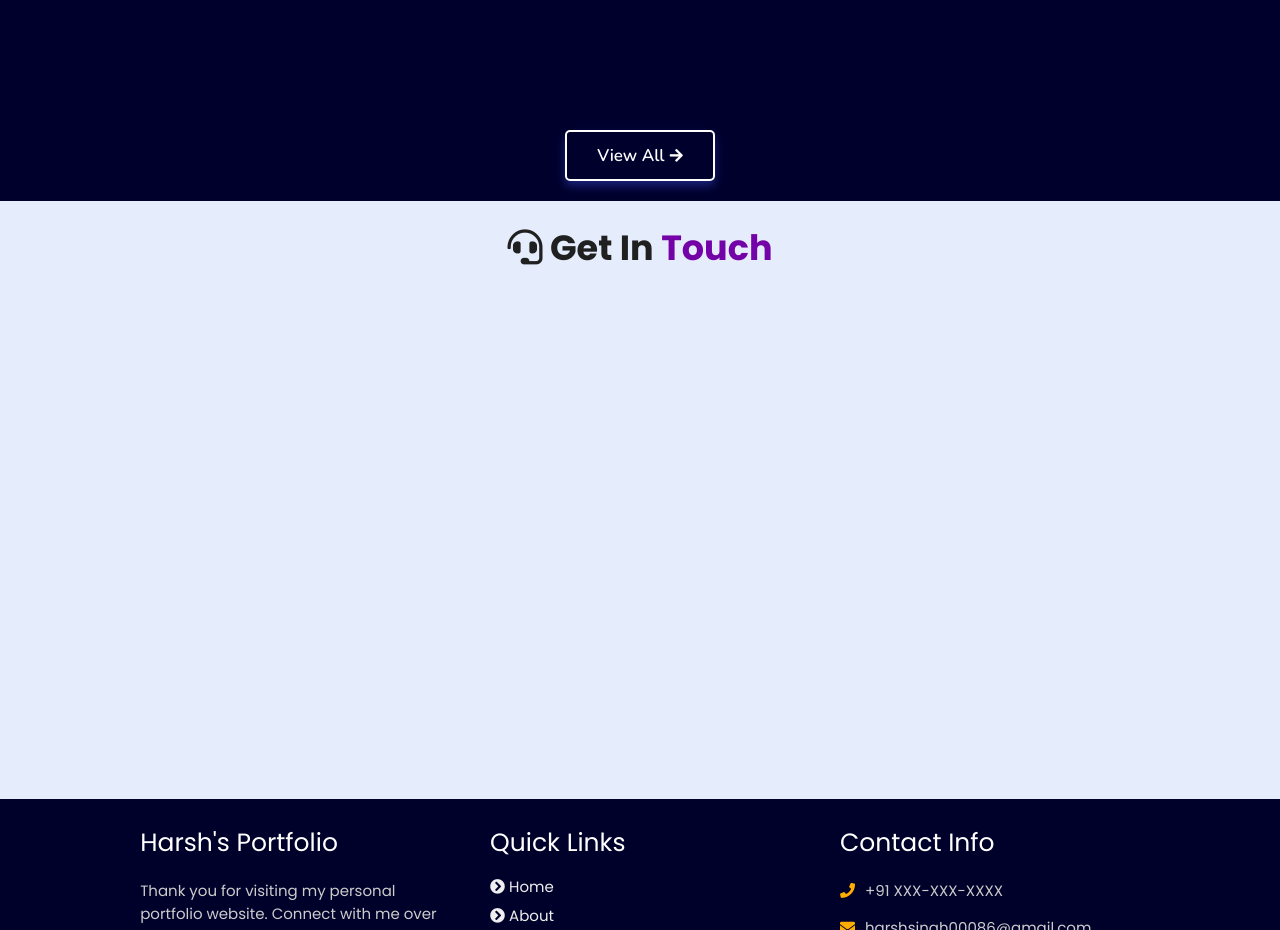
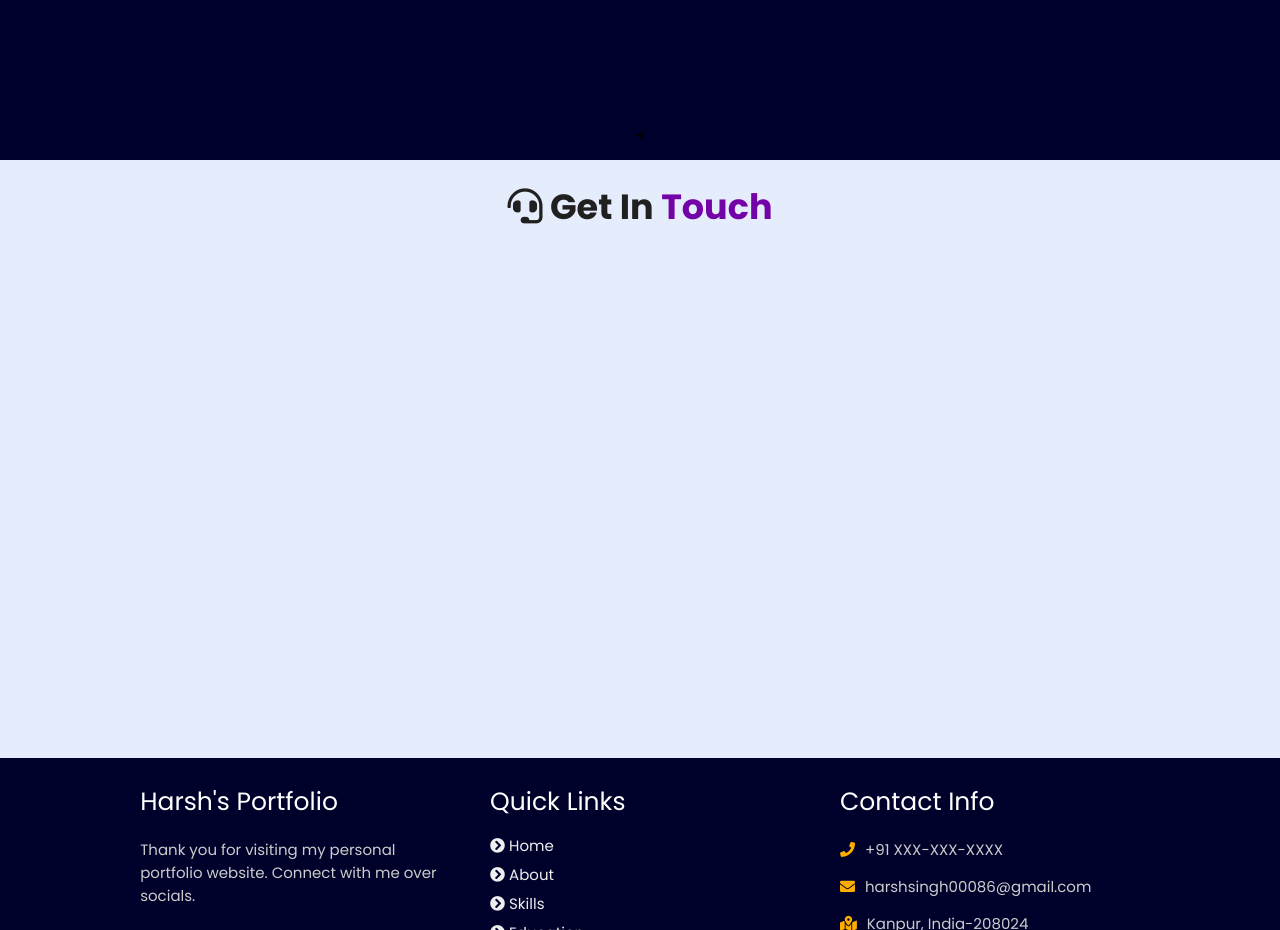
Before and after one commit to Harshspd/HarshPortfolio, a plain HTML site: page index.html in a window 1280 px wide. Shown: the part 4920-5850 px from the top of the page. Drawn offline with nearby package versions, Linux system fonts and the light colour scheme.

Commit message:
work modified

```diff
--- a/index.html
+++ b/index.html
@@ -188,7 +188,7 @@
 </div>
 
 <div class="viewall">
-  <a href="/projects" class="btn"><span>View All</span>
+
     <i class="fas fa-arrow-right"></i>
 </a>
 </div>
```
